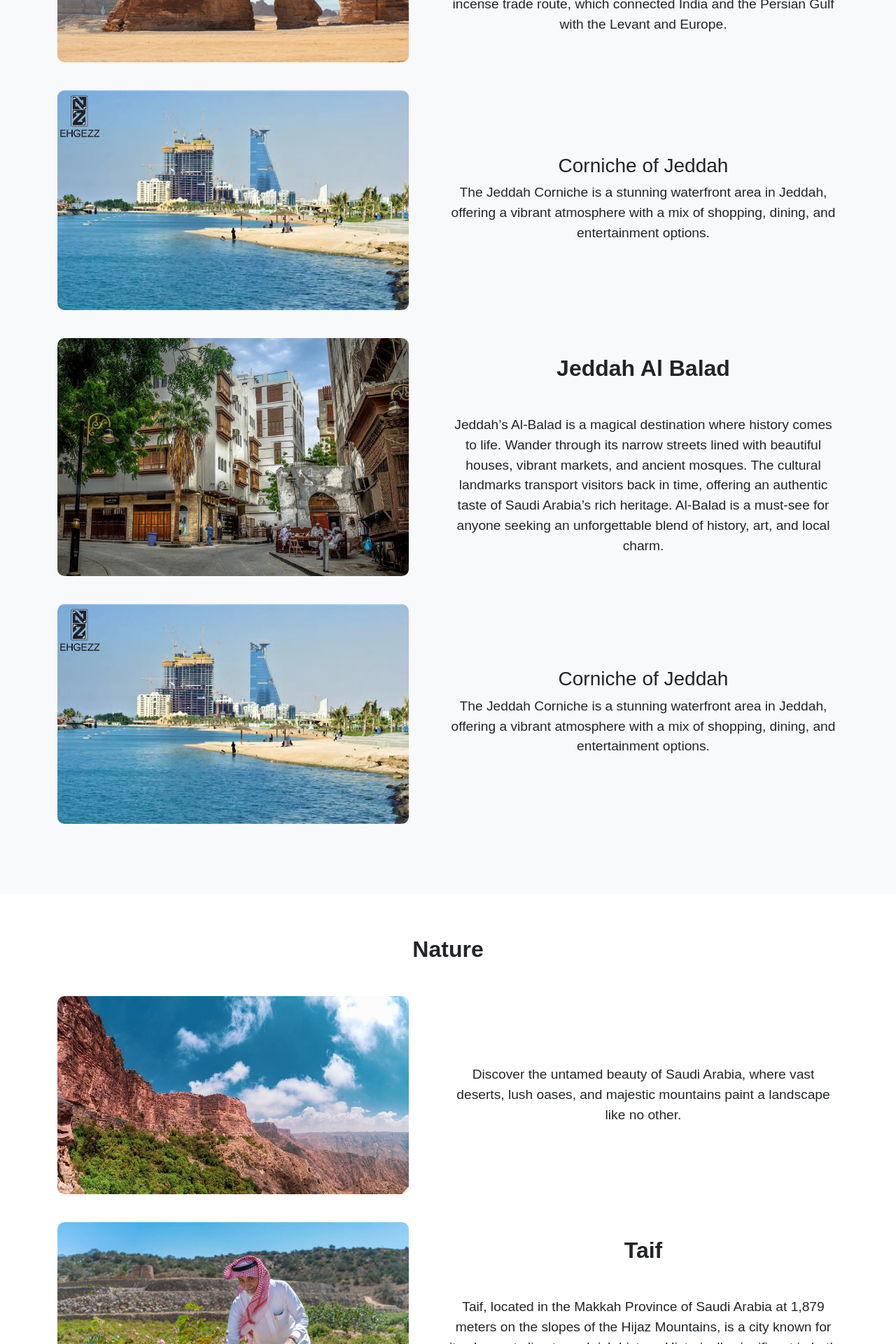
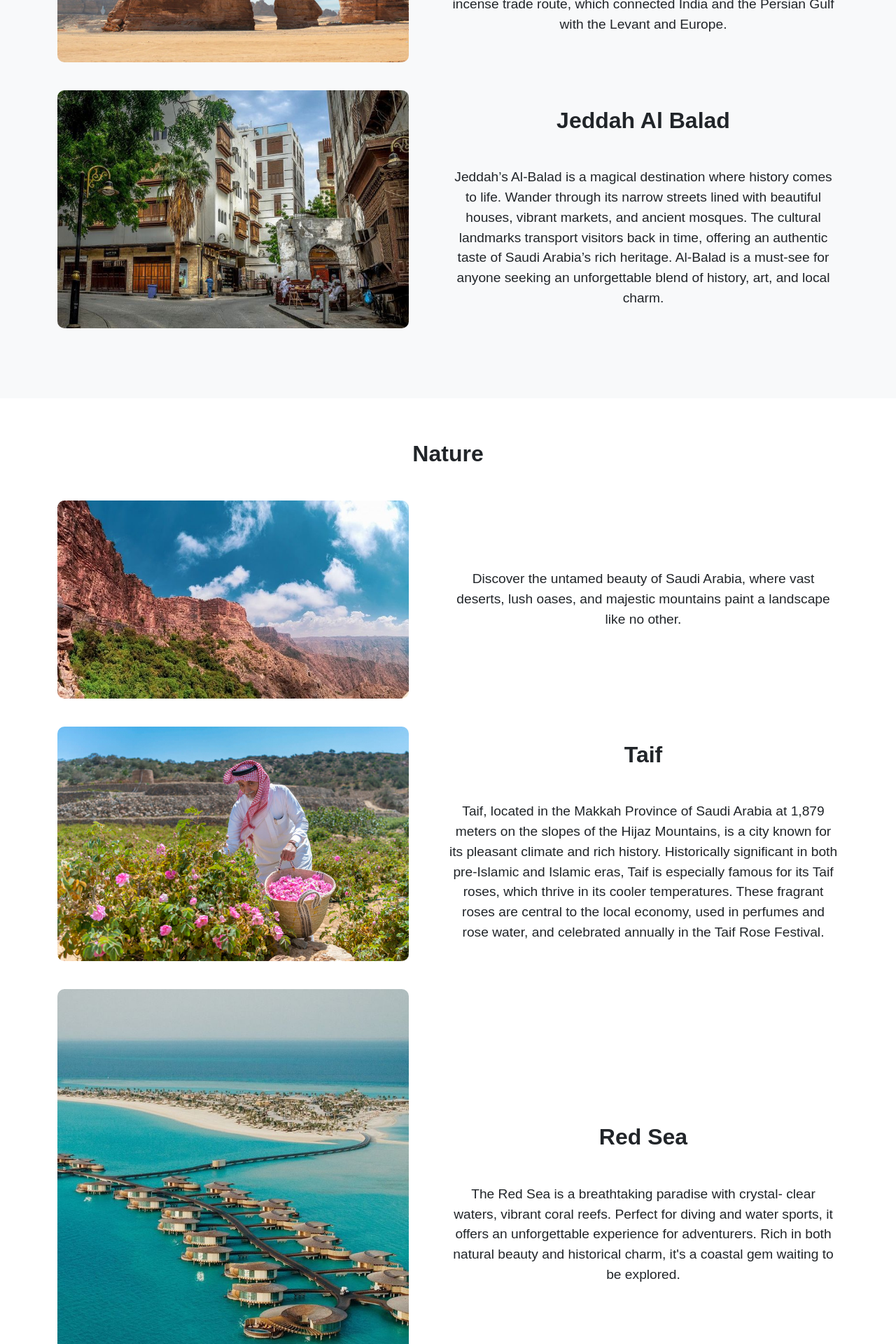
Before and after one commit to LoraXalmo/Explore-KSA, a React (Create React App) app: page /HomePage in a window 1280 px wide. Shown: the part 2660-4580 px from the top of the page at 70% size. Built offline with nearby package versions, Linux system fonts and the light colour scheme; no server answers; sample sign-in values are in the browser's storage.

Commit message:
uploading final

```diff
--- a/src/components/HomePage/HomePage.jsx
+++ b/src/components/HomePage/HomePage.jsx
@@ -135,13 +135,7 @@ with the Levant and Europe.
               </p>
             </div>
           </div>
-          <div className="content">
-            <img src={img6} alt="Jeddah Corniche" />
-            <div className="text">
-              <h3 className="text-center text-dark">Corniche of Jeddah</h3>
-              <p className="text-center text-dark">The Jeddah Corniche is a stunning waterfront area in Jeddah, offering a vibrant atmosphere with a mix of shopping, dining, and entertainment options.</p>
-            </div>
-          </div>
+
         </div>
         {/* two */}
         <div className="container">
@@ -160,13 +154,7 @@ heritage. Al-Balad is a must-see for anyone seeking an
 unforgettable blend of history, art, and local charm.</p>
             </div>
           </div>
-          <div className="content">
-            <img src={img6} alt="Jeddah Corniche" />
-            <div className="text">
-              <h3 className="text-center text-dark">Corniche of Jeddah</h3>
-              <p className="text-center text-dark">The Jeddah Corniche is a stunning waterfront area in Jeddah, offering a vibrant atmosphere with a mix of shopping, dining, and entertainment options.</p>
-            </div>
-          </div>
+
         </div>
       </section>
 
@@ -207,13 +195,11 @@ and rose water, and celebrated annually in the Taif Rose Festival.</p>
             <img src={img55} alt="Riyadh Season" />
           <div className="text">
           <h2 className="text-center mb-5">Red Sea</h2>
-            <p className="text-center text-dark">Taif, located in the Makkah Province of Saudi Arabia at 1,879
-meters on the slopes of the Hijaz Mountains, is a city known for
-its pleasant climate and rich history. Historically significant in
-both pre-Islamic and Islamic eras, Taif is especially famous for
-its Taif roses, which thrive in its cooler temperatures. These
-fragrant roses are central to the local economy, used in perfumes
-and rose water, and celebrated annually in the Taif Rose Festival.</p>
+            <p className="text-center text-dark">The Red Sea is a breathtaking paradise with crystal-
+clear waters, vibrant coral reefs. Perfect for diving and
+water sports, it offers an unforgettable experience for
+adventurers. Rich in both natural beauty and historical
+charm, it's a coastal gem waiting to be explored.</p>
           </div>
           </div>
         </div>
--- a/src/components/Tourist-Destinations/Tourist-Destinations.jsx
+++ b/src/components/Tourist-Destinations/Tourist-Destinations.jsx
@@ -31,18 +31,20 @@ export default function TouristDestinations() {
   // Function to get the Google Maps iframe src based on the selected destination
   const getMapIframeSrc = () => {
     switch (selectedDestination.name) {
-      case 'Riyadh Season Boulevard':
+      case 'Riyadh':
         return 'https://www.google.com/maps/embed?pb=!1m16!1m12!1m3!1d7901.5891595991825!2d46.60081259861545!3d24.764805144393954!2m3!1f0!2f0!3f0!3m2!1i1024!2i768!4f13.1!2m1!1sRiyadh%20Season%20Boulevard!5e0!3m2!1sen!2seg!4v1729435499213!5m2!1sen!2seg';
-      case 'Kaaba':
+      case 'Mecca':
         return 'https://www.google.com/maps/embed?pb=!1m18!1m12!1m3!1d3714.1720123383734!2d39.823702624021536!3d21.422482874141668!2m3!1f0!2f0!3f0!3m2!1i1024!2i768!4f13.1!3m3!1m2!1s0x15c204b74c28d467%3A0xb2f543a618225767!2sKaaba!5e0!3m2!1sen!2seg!4v1729435737077!5m2!1sen!2seg';
-      case 'Al Masjid an Nabawi':
+      case 'AL Madinah AL Munawwarah':
         return 'https://www.google.com/maps/embed?pb=!1m18!1m12!1m3!1d3631.5137902389138!2d39.60649147087146!3d24.467648712679953!2m3!1f0!2f0!3f0!3m2!1i1024!2i768!4f13.1!3m3!1m2!1s0x15bdbfaa728d4c15%3A0x39c9cca9e8b98e2f!2sAl%20Masjid%20an%20Nabawi!5e0!3m2!1sen!2seg!4v1729435798573!5m2!1sen!2seg';
-      case 'New Jeddah Corniche':
-        return 'https://www.google.com/maps/embed?pb=!1m18!1m12!1m3!1d14837.998151337864!2d39.096980232265146!3d21.605449783322452!2m3!1f0!2f0!3f0!3m2!1i1024!2i768!4f13.1!3m3!1m2!1s0x15c3dbaea8c06d51%3A0xa8f1e399d6cd9dd3!2sNew%20Jeddah%20Corniche!5e0!3m2!1sen!2seg!4v1729435849637!5m2!1sen!2seg';
+      case 'Jeddah Al Balad':
+        return 'https://www.google.com/maps/embed?pb=!1m18!1m12!1m3!1d29700.699893355373!2d39.15101266579552!3d21.48469678395647!2m3!1f0!2f0!3f0!3m2!1i1024!2i768!4f13.1!3m3!1m2!1s0x15c3cf1a4b78394b%3A0xb2f902e7dad72c0!2sAl-Balad%2C%20Jeddah%20Saudi%20Arabia!5e0!3m2!1sen!2seg!4v1729891800551!5m2!1sen!2seg';
         case 'AlUla':
           return 'https://www.google.com/maps/embed?pb=!1m18!1m12!1m3!1d18506.10133164262!2d37.92213670559581!3d26.59918055762033!2m3!1f0!2f0!3f0!3m2!1i1024!2i768!4f13.1!3m3!1m2!1s0x15a5ab96a9136819%3A0x39bae58691885d6!2sAlUla%20Saudi%20Arabia!5e0!3m2!1sen!2seg!4v1729881472971!5m2!1sen!2seg" width="600" height="450" style="border:0;" allowfullscreen="" loading="lazy" referrerpolicy="no-referrer-when-downgrade'
           case 'Taif' :
             return 'https://www.google.com/maps/embed?pb=!1m18!1m12!1m3!1d475534.2561924121!2d40.24627411034552!3d21.385518794086124!2m3!1f0!2f0!3f0!3m2!1i1024!2i768!4f13.1!3m3!1m2!1s0x15e98eccb0a33f2f%3A0xfa3fe5e1341fa2a7!2sTaif%20Saudi%20Arabia!5e0!3m2!1sen!2seg!4v1729881681915!5m2!1sen!2seg" width="600" height="450" style="border:0;" allowfullscreen="" loading="lazy" referrerpolicy="no-referrer-when-downgrade'
+            case 'Red Sea' :
+            return 'https://www.google.com/maps/embed?pb=!1m18!1m12!1m3!1d3709.247761513043!2d39.10455787402782!3d21.61526706737858!2m3!1f0!2f0!3f0!3m2!1i1024!2i768!4f13.1!3m3!1m2!1s0x15c3dbb6aeb34a89%3A0xde85cd5b2ff2df54!2sRed%20Sea!5e0!3m2!1sen!2seg!4v1729892506917!5m2!1sen!2seg'
       default:
         return ''; // Default case
     }
```
